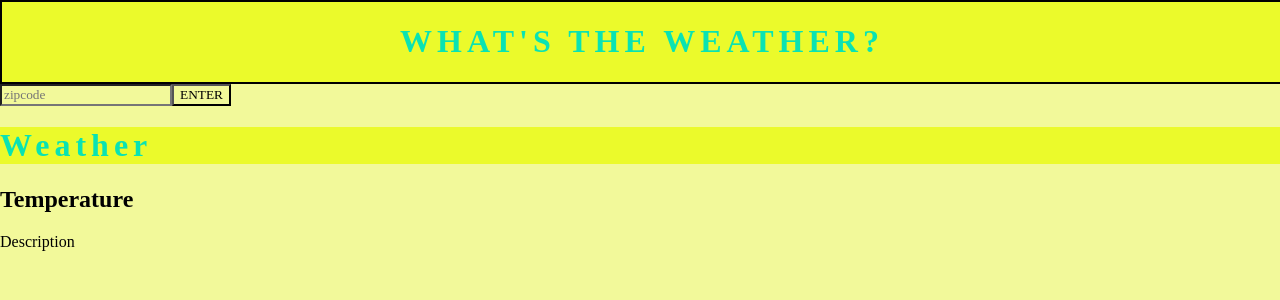
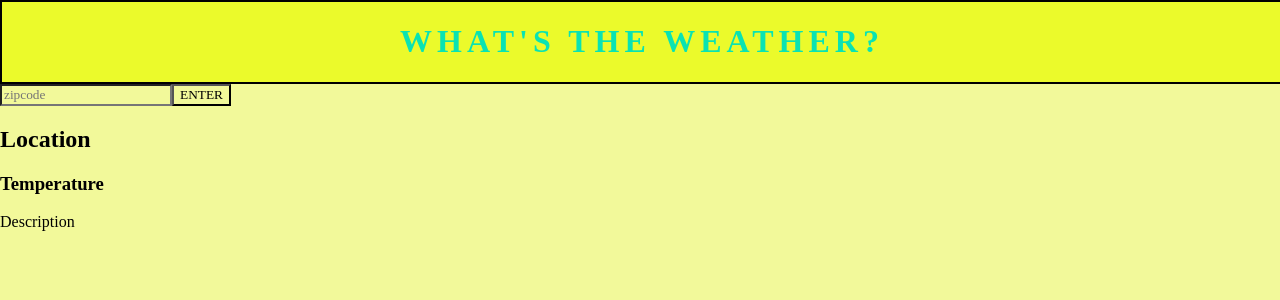
Before and after one commit to samischonefeld/weather_030319, a React (Create React App) app: page / in a window 1280 px wide. Shown: the top 300 px of the page. Built offline with nearby package versions, Linux system fonts and the light colour scheme; a web font is replaced by a local one.

Commit message:
working rendering

```diff
--- a/src/App.js
+++ b/src/App.js
@@ -27,7 +27,7 @@ class App extends Component {
       console.log(data)
       this.setState(preState => ({
         weather: data,
-        temp: data.name.temp,
+        temp: data.main.temp,
         location: data.name,
         description: data.weather[0].main,
       }))
@@ -54,7 +54,10 @@ class App extends Component {
         type = 'submit'>
         ENTER
       </button>
-      <Results />
+      <Results
+        temp = {this.state.temp}
+        location = {this.state.location}
+        description = {this.state.description} />
       </div>
     );
   }
--- a/src/Results.jsx
+++ b/src/Results.jsx
@@ -1,15 +1,14 @@
 import React, { Component } from 'react';
 
 class Results extends Component{
-  componentDidUpdate(){
+
+  render(){
     console.log('this is props', this.props)
-  }
-  render(){
     return(
       <div>
-      <h1> Weather </h1>
-      <h2> Temperature </h2>
-      <p> Description </p>
+      <h2> Location {this.props.location} </h2>
+      <h3> Temperature {this.props.temp}</h3>
+      <p> Description {this.props.description}</p>
       </div>
       )
   }
```
